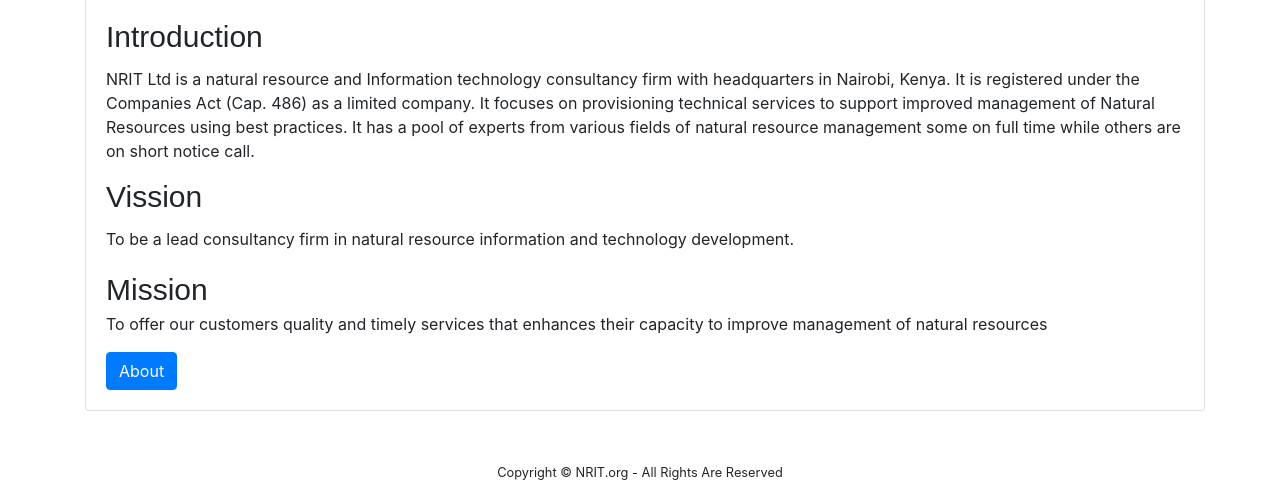
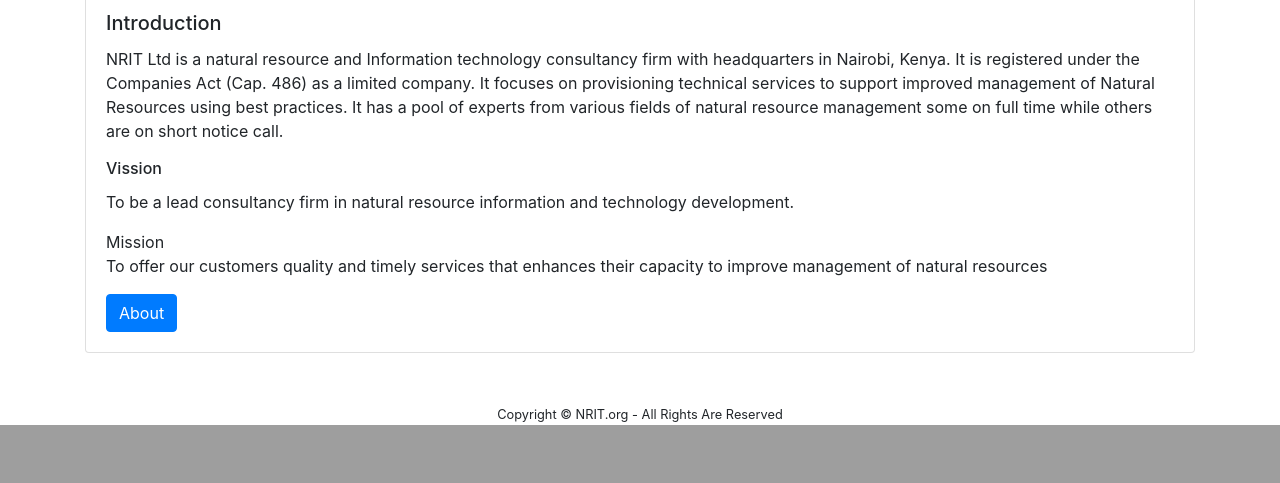
Before and after one commit to sammwaura/NRIT, a Django app: page / in a window 1280 px wide. Shown: the part 921-1404 px from the top of the page. After the commit the page ends 1346 px from the top, so only its background shows below. Run offline with Django 3.2, Linux system fonts and the light colour scheme; some libraries are stand-ins or nearby versions.

Commit message:
modify pages

```diff
--- /dev/null
+++ b/pages/static/css/about.css
@@ -0,0 +1,5 @@
+body{
+	font-family: 'Courier New' , monospace;
+	font-size: 12px;
+	margin-bottom: 2%;
+}
--- a/pages/templates/Our Clientele.html
+++ b/pages/templates/Our Clientele.html
@@ -1,13 +1,13 @@
 {% extends 'base.html' %}
 
-{% load static %}
+{% load staticfiles %}
 
 {% block title %}OurClientele{% endblock %}
 
 {% block content %}
 
 <div class="card" style="width: 70rem">
-  <img class="card-img-top" src="{% static 'images/home.jpg' %}"alt="nrit">
+  <img class="card-img-top"  src="{% static 'images/nature.jpg'}"alt="nature">
   <div class="card-body">
     <h5 class="card-title" style="font-size: 30px; font-family: sans-serif; font-weight: 20px">NRIT has a wide range of clients that include:</h5>
     <p>
--- a/pages/templates/base.html
+++ b/pages/templates/base.html
@@ -6,7 +6,7 @@
     <meta name="viewport" content="width=device-width, initial-scale=1, shrink-to-fit=no">
 
     <!-- Bootstrap CSS -->
-    <link rel="stylesheet" href="https://stackpath.bootstrapcdn.com/bootstrap/4.1.0/css/bootstrap.min.css" integrity="sha384-9gVQ4dYFwwWSjIDZnLEWnxCjeSWFphJiwGPXr1jddIhOegiu1FwO5qRGvFXOdJZ4" crossorigin="anonymous">
+    <link href="https://stackpath.bootstrapcdn.com/bootstrap/4.2.1/css/bootstrap.min.css" rel="stylesheet" integrity="sha384-GJzZqFGwb1QTTN6wy59ffF1BuGJpLSa9DkKMp0DgiMDm4iYMj70gZWKYbI706tWS" crossorigin="anonymous">
 
     <title>{% block title %}{% endblock %}</title>
   </head>
--- a/pages/templates/contact.html
+++ b/pages/templates/contact.html
@@ -1,11 +1,16 @@
 {% extends 'base.html' %}
 
+{% load staticfiles %}
+
 {% block title %}Contact Us{% endblock %}
+
+<link rel="stylesheet" href="{% static 'css/contact.css' %}">
 
 {% block content %}
 
 
 <div class="card" style="width: 80rem">
+	  <img class="card-img-top" src= "{% static 'images/contacts.jpg' %}" alt="nature">
   <div class="card-body">
     <h5 class="card-title" style="font-size: 30px; font-family: sans-serif; font-weight: 20px">Our Offices</h5>
     <p class="card-text">
--- a/pages/templates/home.html
+++ b/pages/templates/home.html
@@ -1,4 +1,6 @@
 {% extends 'base.html' %}
+
+{% load static%}
 
 {% load staticfiles %}
 
@@ -8,10 +10,10 @@
 
 
 
-<div class="card" style="width: 70rem">
+<div class="card">
   <img class="card-img-top" src= "{% static 'images/nature.jpg' %}" alt="nature">
   <div class="card-body">
-    <h5 class="card-title" style="font-size: 30px; font-family: sans-serif; font-weight: 20px">Introduction</h5>
+    <h5 class="card-title">Introduction</h5>
     <p class="card-text">NRIT Ltd is a natural resource and Information
 technology consultancy firm with headquarters in
 Nairobi, Kenya. It is registered under the
@@ -22,10 +24,10 @@
 experts from various fields of natural resource
 management some on full time while others
 are on short notice call.</p>
-	<h6 class="card-title" style="font-size: 30px; font-family: sans-serif; font-weight: 20px">Vission</h6>
+	<h6 class="card-title">Vission</h6>
 	<p>To be a lead consultancy firm in natural resource
 information and technology development.</p>
-	<h7	class="card-title" style="font-size: 30px; font-family: sans-serif; font-weight: 20px">Mission</h7>
+	<h7	class="card-title">Mission</h7>
 	<p>To offer our customers quality and timely
 services that enhances their capacity to
 improve management of natural resources</p>
```
Also changed, not shown: pages/static/css/home.css (added, +11 -0 lines), pages/templates/about.html (+11 -6 lines), pages/static/css/OurClientelle.css (added), pages/static/css/contact.css (added), pages/static/images/contacts.jpg (added), pages/static/images/flowergarden.jpg (added), pages/static/images/roadforest.jpg (added), 2 other files.
